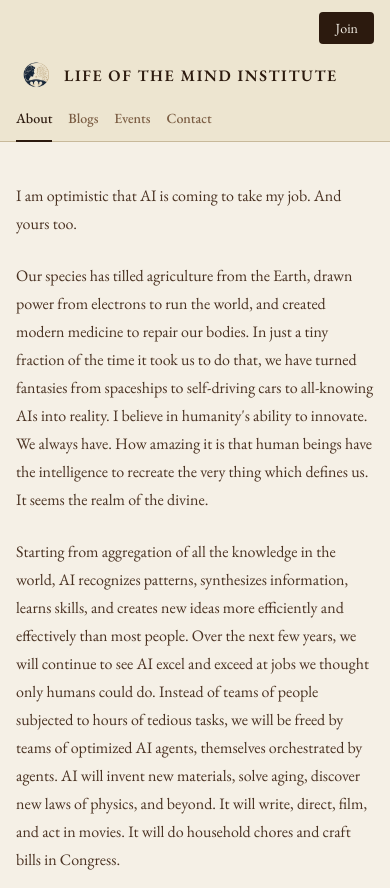
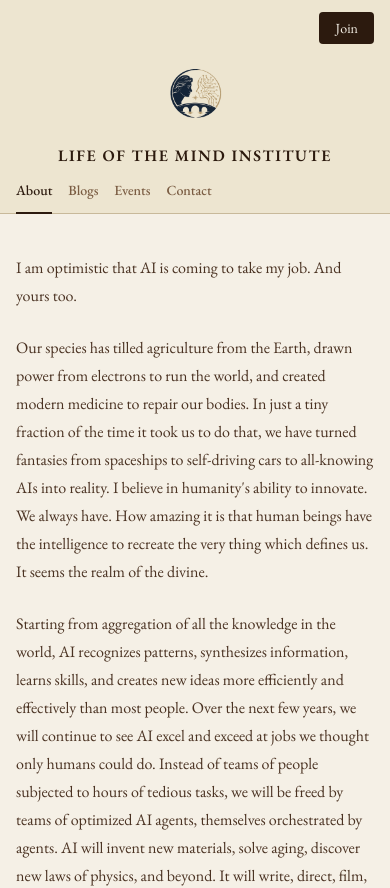
Before and after one commit to hannahylong7/life-of-the-mind-institute, a Next.js app: page /about in a window 390 px wide. Shown: the top 888 px of the page. Built offline with nearby package versions, Linux system fonts and the light colour scheme.

Commit message:
adjust mobile logo

```diff
--- a/app/layout.tsx
+++ b/app/layout.tsx
@@ -41,14 +41,14 @@ export default function RootLayout({
             <div className="py-3 sm:py-4">
               <a
                 href="/about"
-                className="flex items-center gap-2 sm:gap-4 text-base sm:text-xl md:text-2xl font-semibold uppercase tracking-[0.1em] sm:tracking-[0.2em] text-[#2c1a0e]"
+                className="flex flex-col items-center text-center sm:flex-row sm:text-left gap-2 sm:gap-4 text-base sm:text-xl md:text-2xl font-semibold uppercase tracking-[0.1em] sm:tracking-[0.2em] text-[#2c1a0e]"
               >
                 <Image
                   src="/logo.png"
                   alt="Life of the Mind Institute logo"
                   width={120}
                   height={120}
-                  className="shrink-0 w-10 h-10 sm:w-16 sm:h-16 md:w-[120px] md:h-[120px]"
+                  className="shrink-0 w-20 h-20 sm:w-16 sm:h-16 md:w-[120px] md:h-[120px]"
                 />
                 Life of the Mind Institute
               </a>
```
